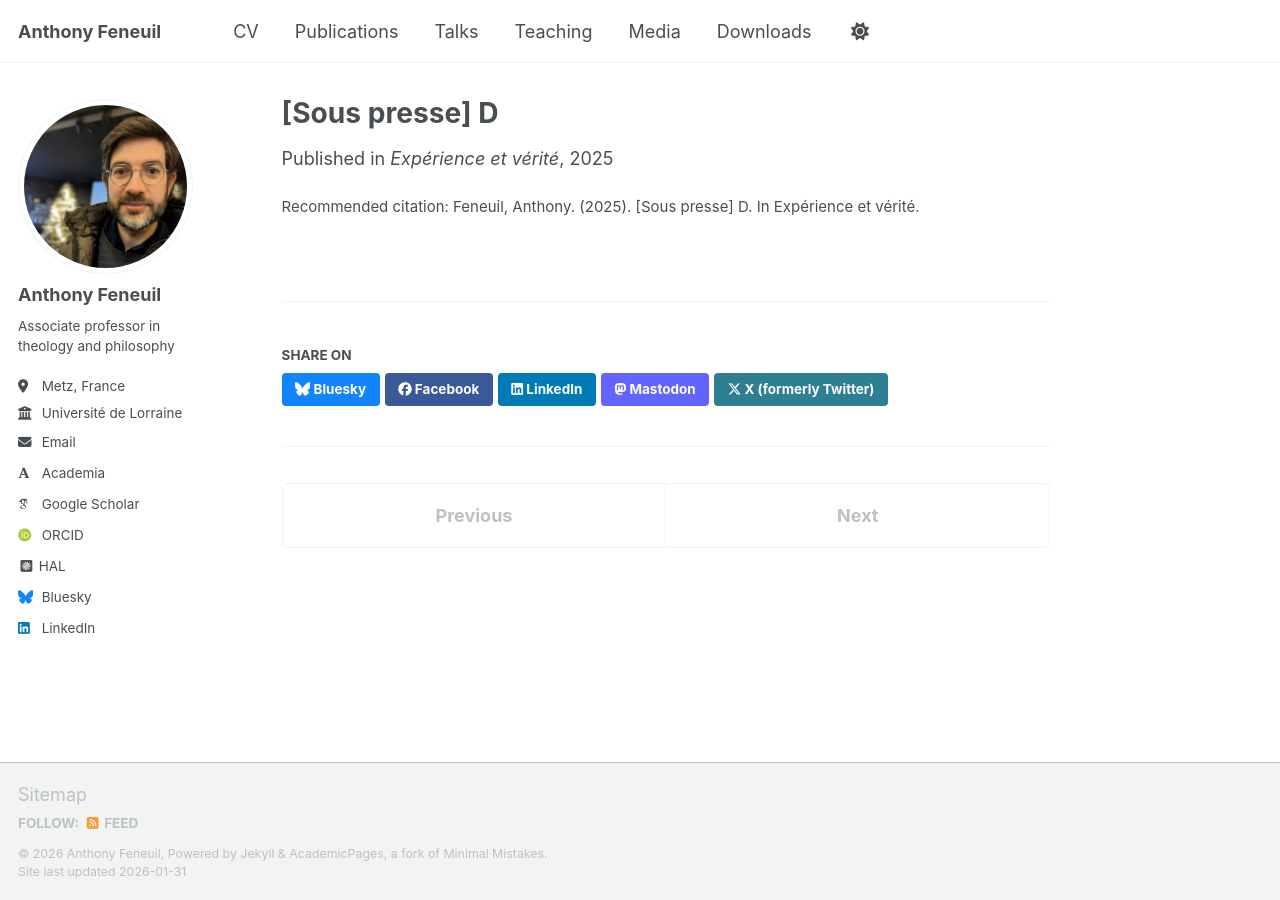
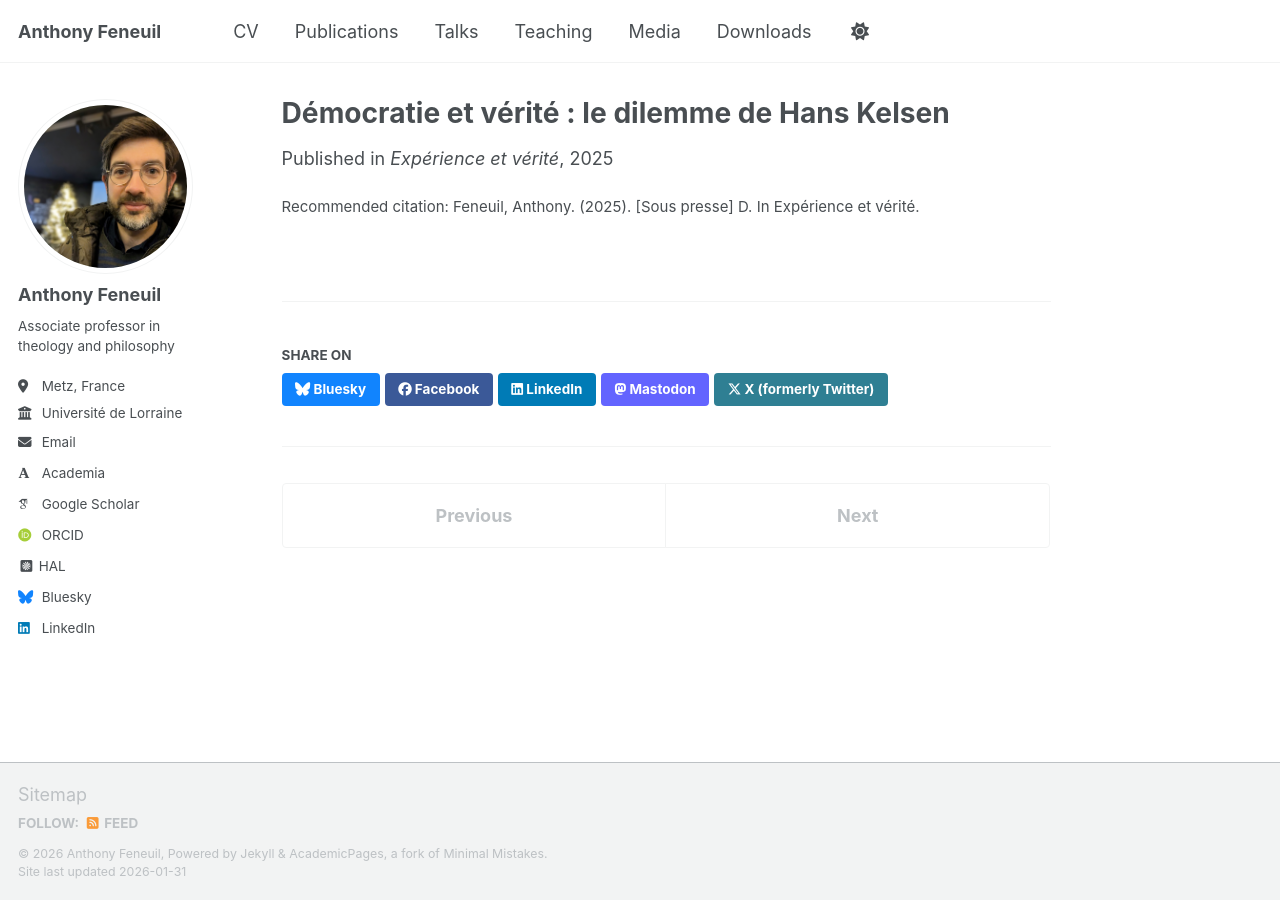
Before and after one commit to anfnl/anfnl.github.io, a Jekyll site: the page built from _publications/2025-sous-presse-d.md, in a window 1280 px wide. Built offline with Jekyll 4.4.1, drawn with Linux system fonts in a browser that asks for light colours; some web fonts are replaced; a script bundle is joined from its source files by our own code; library files that are not in the unit come from our copies.

Commit message:
Update 2025-sous-presse-d.md

```diff
--- a/_publications/2025-sous-presse-d.md
+++ b/_publications/2025-sous-presse-d.md
@@ -4,6 +4,6 @@ citation: Feneuil, Anthony. (2025). [Sous presse] D. In Expérience et vérité.
 collection: publications
 date: '2025-01-01'
 permalink: /publication/2025-sous-presse-d
-title: '[Sous presse] D'
+title: 'Démocratie et vérité : le dilemme de Hans Kelsen'
 venue: Expérience et vérité
 ---
```
